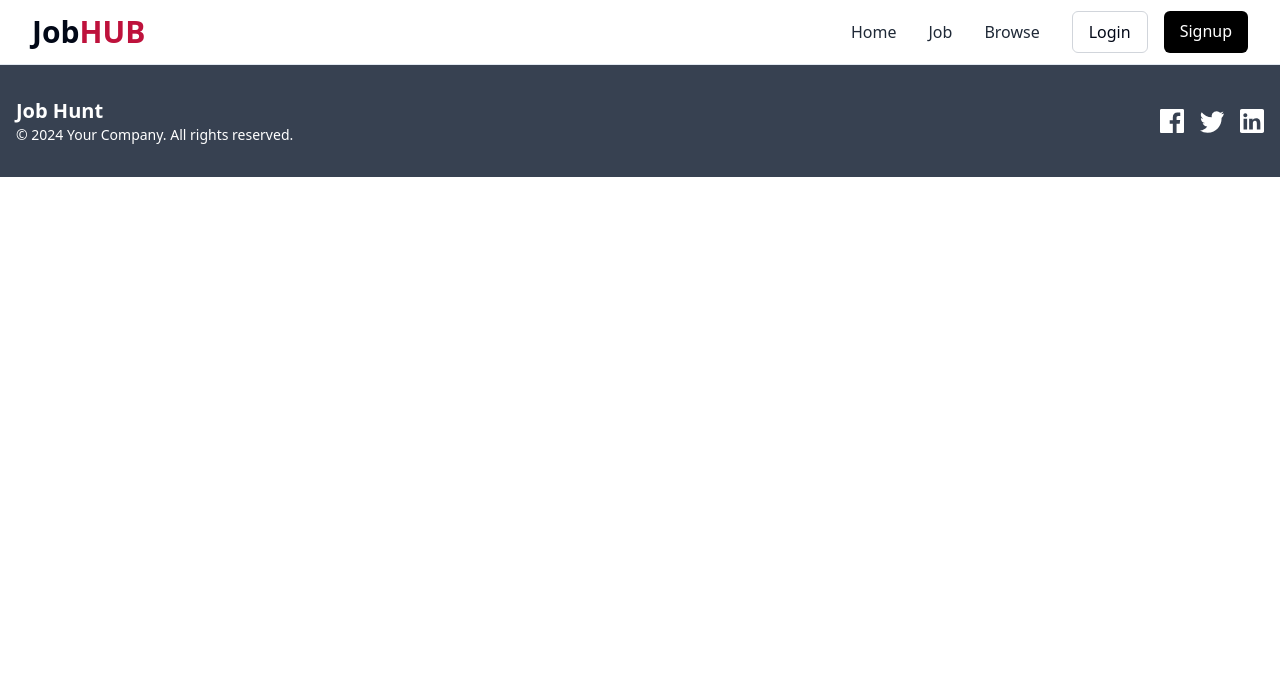
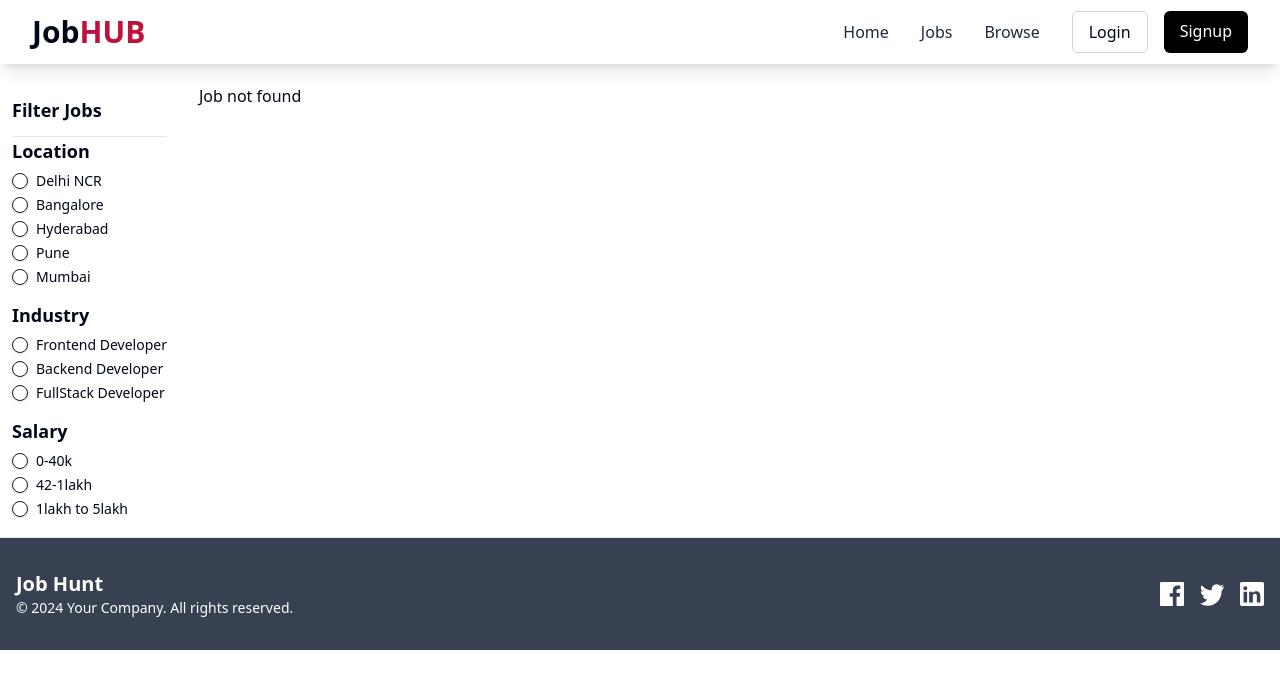
Before and after one commit to Siddharth-M-77/JOB_PORTAL_FRONTEND, a React (Vite) app: page /job in a window 1280 px wide. Shown: the top 688 px of the page. Built offline with nearby package versions, Linux system fonts and the light colour scheme.

Commit message:
filterCard

```diff
--- a/package.json
+++ b/package.json
@@ -14,6 +14,7 @@
     "@radix-ui/react-icons": "^1.3.0",
     "@radix-ui/react-label": "^2.1.0",
     "@radix-ui/react-popover": "^1.1.1",
+    "@radix-ui/react-radio-group": "^1.2.0",
     "@radix-ui/react-select": "^2.1.1",
     "@radix-ui/react-slot": "^1.1.0",
     "@radix-ui/react-toast": "^1.2.1",
@@ -22,6 +23,7 @@
     "class-variance-authority": "^0.7.0",
     "clsx": "^2.1.1",
     "embla-carousel-react": "^8.3.0",
+    "framer-motion": "^11.7.0",
     "lucide-react": "^0.445.0",
     "next-themes": "^0.3.0",
     "react": "^18.3.1",
--- a/src/App.jsx
+++ b/src/App.jsx
@@ -10,6 +10,7 @@
 import Footer from "./components/shared-component/Footer";
 import ProtectedRoute from "./components/admin/ProtectedRoute";
 import PostJob from "./components/admin/Job_create";
+import Jobs from "./components/Jobs";
 const App = () => {
   return (
     <Router>
@@ -21,6 +22,7 @@
         <Route path="/signup" element={<RegisterPage />} />
         <Route path="/forget-password" element={<ForgetPassword />} />
         <Route path="/verify-otp-reset-password" element={<ResetPassword />} />
+        <Route path="/job" element={<Jobs />} />
         <Route
           path="/admin/companies/create"
           element={
@@ -29,7 +31,14 @@
             </ProtectedRoute>
           }
         />
-        <Route path="/job/create" element={<ProtectedRoute><PostJob /></ProtectedRoute>} />
+        <Route
+          path="/job/create"
+          element={
+            <ProtectedRoute>
+              <PostJob />
+            </ProtectedRoute>
+          }
+        />
       </Routes>
       <Footer />
     </Router>
--- /dev/null
+++ b/src/components/FilterCard.jsx
@@ -0,0 +1,59 @@
+import React, { useEffect, useState } from 'react'
+import { RadioGroup, RadioGroupItem } from './ui/radio-group'
+import { Label } from './ui/label'
+import { useDispatch } from 'react-redux'
+import { setSearchedQuery } from '@/redux/jobSlice'
+
+const fitlerData = [
+    {
+        fitlerType: "Location",
+        array: ["Delhi NCR", "Bangalore", "Hyderabad", "Pune", "Mumbai"]
+    },
+    {
+        fitlerType: "Industry",
+        array: ["Frontend Developer", "Backend Developer", "FullStack Developer"]
+    },
+    {
+        fitlerType: "Salary",
+        array: ["0-40k", "42-1lakh", "1lakh to 5lakh"]
+    },
+]
+
+const FilterCard = () => {
+    const [selectedValue, setSelectedValue] = useState('');
+    const dispatch = useDispatch();
+    const changeHandler = (value) => {
+        setSelectedValue(value);
+    }
+    useEffect(()=>{
+        dispatch(setSearchedQuery(selectedValue));
+    },[selectedValue]);
+    return (
+        <div className='w-full bg-white p-3 rounded-md'>
+            <h1 className='font-bold text-lg'>Filter Jobs</h1>
+            <hr className='mt-3' />
+            <RadioGroup value={selectedValue} onValueChange={changeHandler}>
+                {
+                    fitlerData.map((data, index) => (
+                        <div>
+                            <h1 className='font-bold text-lg'>{data.fitlerType}</h1>
+                            {
+                                data.array.map((item, idx) => {
+                                    const itemId = `id${index}-${idx}`
+                                    return (
+                                        <div className='flex items-center space-x-2 my-2'>
+                                            <RadioGroupItem value={item} id={itemId} />
+                                            <Label htmlFor={itemId}>{item}</Label>
+                                        </div>
+                                    )
+                                })
+                            }
+                        </div>
+                    ))
+                }
+            </RadioGroup>
+        </div>
+    )
+}
+
+export default FilterCard
--- a/src/components/Home.jsx
+++ b/src/components/Home.jsx
@@ -2,14 +2,13 @@
 import HeroSection from "./HeroSection";
 import CategoryCarousel from "./CategoryCarousel";
 import LatestJobs from "./latestJob";
-import Footer from "./Footer";
 import { useNavigate } from "react-router-dom";
 import { useSelector } from "react-redux";
 import useGetAllAdminJobs from "@/hooks/useGetAllJobs";
 
 const Home = () => {
   useGetAllAdminJobs();
-  const {user} = useSelector((store) => store.user);
+  const { user } = useSelector((store) => store.user);
   const navigate = useNavigate();
   useEffect(() => {
     if (user?.role === "recruiter") {
--- /dev/null
+++ b/src/components/Jobs.jsx
@@ -0,0 +1,61 @@
+import React, { useEffect, useState } from 'react'
+import FilterCard from './FilterCard'
+import Job from './Jobs';
+import { useSelector } from 'react-redux';
+import { motion } from 'framer-motion';
+
+// const jobsArray = [1, 2, 3, 4, 5, 6, 7, 8];
+
+const Jobs = () => {
+    const { allJobs, searchedQuery } = useSelector(store => store.job);
+    const [filterJobs, setFilterJobs] = useState(allJobs);
+
+    useEffect(() => {
+        if (searchedQuery) {
+            const filteredJobs = allJobs.filter((job) => {
+                return job.title.toLowerCase().includes(searchedQuery.toLowerCase()) ||
+                    job.description.toLowerCase().includes(searchedQuery.toLowerCase()) ||
+                    job.location.toLowerCase().includes(searchedQuery.toLowerCase())
+            })
+            setFilterJobs(filteredJobs)
+        } else {
+            setFilterJobs(allJobs)
+        }
+    }, [allJobs, searchedQuery]);
+
+    return (
+        <div>
+            <div className='max-w-7xl mx-auto mt-5'>
+                <div className='flex gap-5'>
+                    <div className='w-20%'>
+                        <FilterCard />
+                    </div>
+                    {
+                        filterJobs.length <= 0 ? <span>Job not found</span> : (
+                            <div className='flex-1 h-[88vh] overflow-y-auto pb-5'>
+                                <div className='grid grid-cols-3 gap-4'>
+                                    {
+                                        filterJobs.map((job) => (
+                                            <motion.div
+                                                initial={{ opacity: 0, x: 100 }}
+                                                animate={{ opacity: 1, x: 0 }}
+                                                exit={{ opacity: 0, x: -100 }}
+                                                transition={{ duration: 0.3 }}
+                                                key={job?._id}>
+                                                <Job job={job} />
+                                            </motion.div>
+                                        ))
+                                    }
+                                </div>
+                            </div>
+                        )
+                    }
+                </div>
+            </div>
+
+
+        </div>
+    )
+}
+
+export default Jobs
--- a/src/components/admin/CreateCompany.jsx
+++ b/src/components/admin/CreateCompany.jsx
@@ -39,16 +39,21 @@
         formData.append("logo", data.logo[0]); // Get the file from input
       }
 
-      const res = await axios.post(`${COMPANY_API_END_POINT}/register`, formData, {
-        headers: {
-          "Content-Type": "multipart/form-data", // Set headers for file upload
-        },
-        withCredentials: true,
-      });
+      const res = await axios.post(
+        `http://localhost:8000/api/v1/company/register`,
+        formData,
+        {
+          headers: {
+            "Content-Type": "multipart/form-data", // Set headers for file upload
+          },
+          withCredentials: true,
+        }
+      );
 
       if (res?.data?.success) {
         dispatch(setSingleCompany(res.data.company));
         toast.success(res.data.message);
+        console.log(req.data.company);
         const companyId = res?.data?.company?._id;
         // Navigate to company details page
         navigate(`/admin/companies/${companyId}`);
@@ -69,14 +74,19 @@
           </p>
         </div>
 
-        <form onSubmit={handleSubmit(registerNewCompany)} encType="multipart/form-data">
+        <form
+          onSubmit={handleSubmit(registerNewCompany)}
+          encType="multipart/form-data"
+        >
           <div className="my-4">
             <Label htmlFor="companyName">Company Name</Label>
             <Input
               id="companyName"
               type="text"
               placeholder="JobHunt, Microsoft, etc."
-              {...register("companyName", { required: "Company name is required" })}
+              {...register("companyName", {
+                required: "Company name is required",
+              })}
             />
             {errors.companyName && (
               <p className="text-red-500">{errors.companyName.message}</p>
@@ -89,7 +99,9 @@
               id="description"
               type="text"
               placeholder="Brief company description"
-              {...register("description", { required: "Description is required" })}
+              {...register("description", {
+                required: "Description is required",
+              })}
             />
             {errors.description && (
               <p className="text-red-500">{errors.description.message}</p>
--- a/src/components/shared-component/Navbar.jsx
+++ b/src/components/shared-component/Navbar.jsx
@@ -70,7 +70,7 @@
               to="/job"
               className="text-gray-800 hover:text-rose-700 font-medium"
             >
-              Job
+              Jobs
             </Link>
             <Link
               to="/browse"
--- /dev/null
+++ b/src/components/ui/radio-group.jsx
@@ -0,0 +1,29 @@
+import * as React from "react"
+import { CheckIcon } from "@radix-ui/react-icons"
+import * as RadioGroupPrimitive from "@radix-ui/react-radio-group"
+
+import { cn } from "@/lib/utils"
+
+const RadioGroup = React.forwardRef(({ className, ...props }, ref) => {
+  return (<RadioGroupPrimitive.Root className={cn("grid gap-2", className)} {...props} ref={ref} />);
+})
+RadioGroup.displayName = RadioGroupPrimitive.Root.displayName
+
+const RadioGroupItem = React.forwardRef(({ className, ...props }, ref) => {
+  return (
+    (<RadioGroupPrimitive.Item
+      ref={ref}
+      className={cn(
+        "aspect-square h-4 w-4 rounded-full border border-primary text-primary shadow focus:outline-none focus-visible:ring-1 focus-visible:ring-ring disabled:cursor-not-allowed disabled:opacity-50",
+        className
+      )}
+      {...props}>
+      <RadioGroupPrimitive.Indicator className="flex items-center justify-center">
+        <CheckIcon className="h-3.5 w-3.5 fill-primary" />
+      </RadioGroupPrimitive.Indicator>
+    </RadioGroupPrimitive.Item>)
+  );
+})
+RadioGroupItem.displayName = RadioGroupPrimitive.Item.displayName
+
+export { RadioGroup, RadioGroupItem }
--- a/src/hooks/useGetAllJobs.jsx
+++ b/src/hooks/useGetAllJobs.jsx
@@ -9,7 +9,7 @@
   useEffect(() => {
     const fetchAllAdminJobs = async () => {
       try {
-        const res = await axios.get(`${JOB_API_END_POINT}/getadminjobs`, {
+        const res = await axios.get(`${JOB_API_END_POINT}/get`, {
           withCredentials: true,
         });
         if (res.data.success) {
```
Also changed, not shown: src/components/Job.jsx (added, +55 -0 lines), 1 other file (tests, documents, lock files or other folders).
